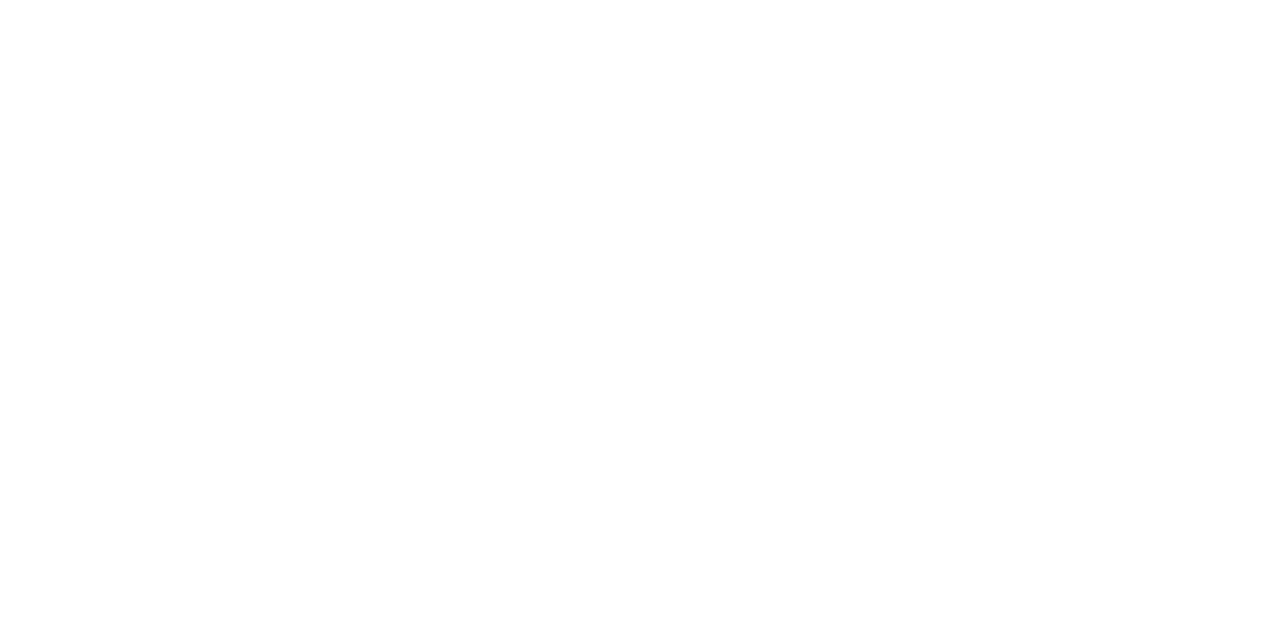
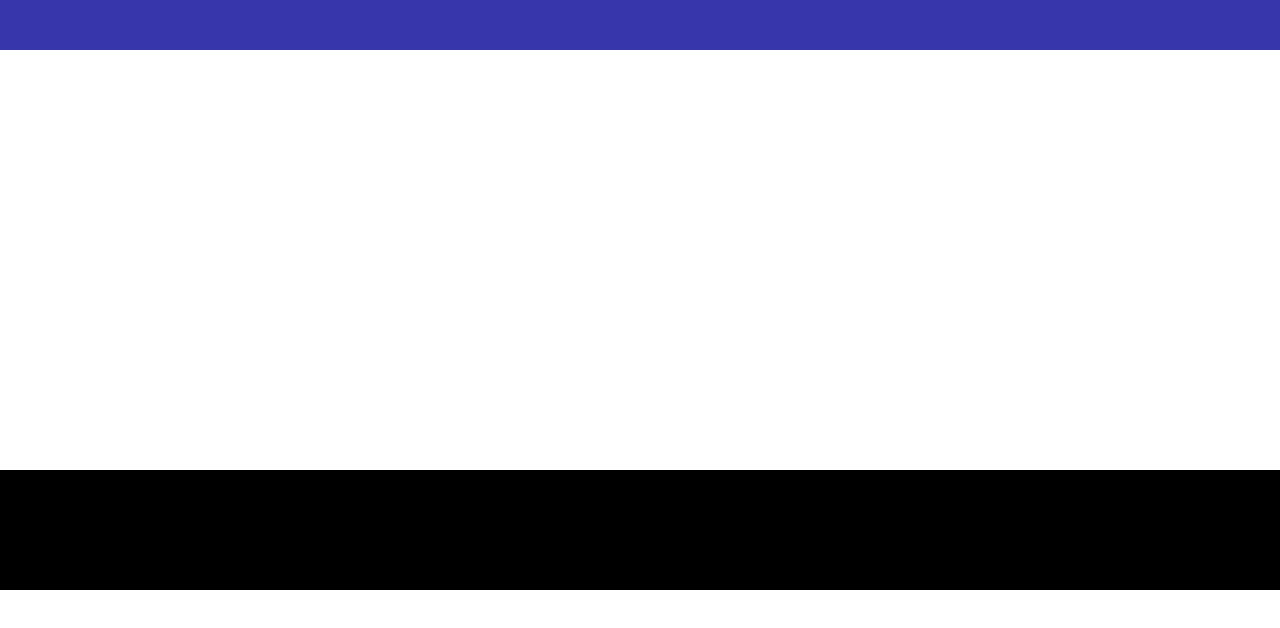
Before and after one commit to GregariIliev/emp, a React (Create React App) app: page / in a window 1280 px wide. Shown: the top 628 px of the page. Built offline with nearby package versions, Linux system fonts and the light colour scheme.

Commit message:
implement Header Body and Footer

```diff
--- a/src/App.js
+++ b/src/App.js
@@ -1,7 +1,13 @@
+import { Header } from "./components/Header/Header.js"
+import { Body } from "./components/Body/Body.js";
+import { Footer } from "./components/Footer/Footer.js"
 
 function App() {
   return (
     <div className="App">
+      <Header />
+      <Body />
+      <Footer />
     </div>
   );
 }
```
